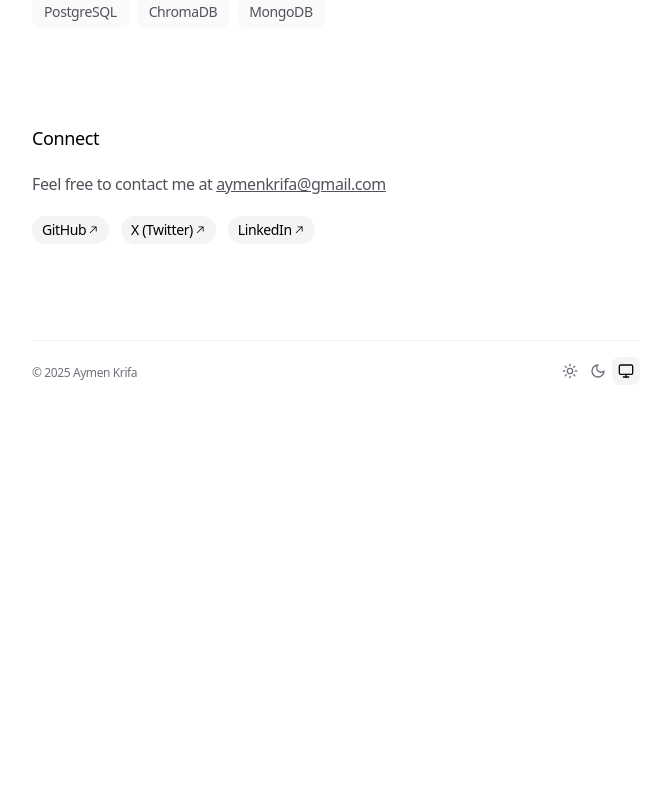
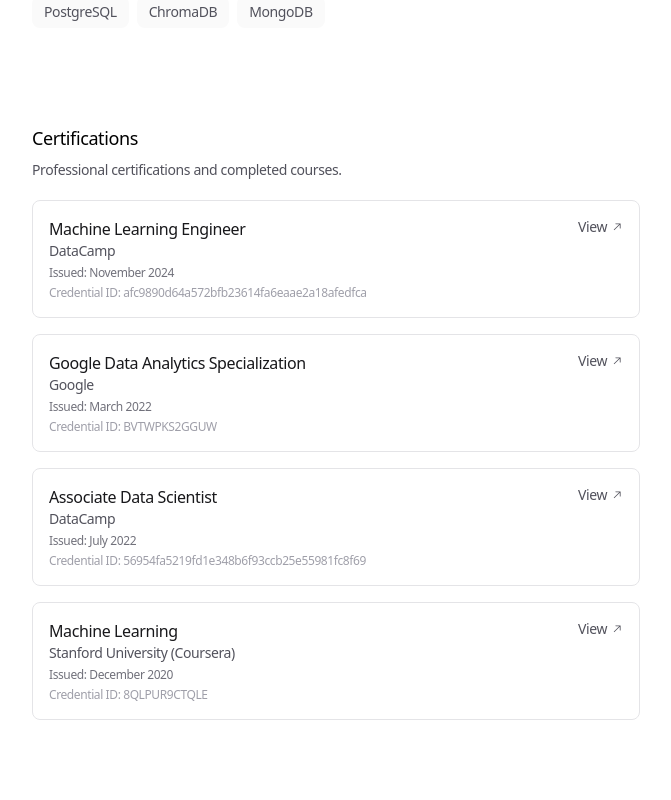
Before and after one commit to aymenkrifa/portfolio, a Next.js app: page / in a window 1280 px wide. Shown: the part 2120-2920 px from the top of the page, without its empty margins (304-975 px from the left). Before the commit the page ends 2521 px from the top, so only its background shows below. Built offline with nearby package versions, Linux system fonts and the light colour scheme.

Commit message:
feat: Add certifications section with details for professional achievements

```diff
--- a/app/data.ts
+++ b/app/data.ts
@@ -48,6 +48,15 @@
   skills: string[]
 }
 
+type Certification = {
+  name: string
+  issuer: string
+  date: string
+  credentialId?: string
+  link?: string
+  id: string
+}
+
 export const SKILL_CATEGORIES: SkillCategory[] = [
   {
     name: 'Languages',
@@ -69,6 +78,41 @@
   {
     name: 'Databases',
     skills: ['PostgreSQL', 'ChromaDB', 'MongoDB'],
+  },
+]
+
+export const CERTIFICATIONS: Certification[] = [
+  {
+    name: 'Machine Learning Engineer',
+    issuer: 'DataCamp',
+    date: 'November 2024',
+    credentialId: 'afc9890d64a572bfb23614fa6eaae2a18afedfca',
+    link: 'https://www.datacamp.com/completed/statement-of-accomplishment/track/afc9890d64a572bfb23614fa6eaae2a18afedfca',
+    id: 'cert1',
+  },
+  {
+    name: 'Google Data Analytics Specialization',
+    issuer: 'Google',
+    date: 'March 2022',
+    credentialId: 'BVTWPKS2GGUW',
+    link: 'https://www.coursera.org/account/accomplishments/professional-cert/BVTWPKS2GGUW',
+    id: 'cert2',
+  },
+  {
+    name: 'Associate Data Scientist',
+    issuer: 'DataCamp',
+    date: 'July 2022',
+    credentialId: '56954fa5219fd1e348b6f93ccb25e55981fc8f69',
+    link: 'https://www.datacamp.com/completed/statement-of-accomplishment/track/56954fa5219fd1e348b6f93ccb25e55981fc8f69',
+    id: 'cert3',
+  },
+  {
+    name: 'Machine Learning',
+    issuer: 'Stanford University (Coursera)',
+    date: 'December 2020',
+    credentialId: '8QLPUR9CTQLE',
+    link: 'https://www.coursera.org/account/accomplishments/verify/8QLPUR9CTQLE',
+    id: 'cert4',
   },
 ]
 
--- a/app/page.tsx
+++ b/app/page.tsx
@@ -21,6 +21,7 @@
   EMAIL,
   SOCIAL_LINKS,
   SKILL_CATEGORIES,
+  CERTIFICATIONS,
 } from './data'
 
 const VARIANTS_CONTAINER = {
@@ -695,6 +696,68 @@
           ))}
         </div>
       </motion.section>
+
+      <motion.section
+        variants={VARIANTS_SECTION}
+        transition={TRANSITION_SECTION}
+      >
+        <h3 className="mb-2 text-lg font-medium">Certifications</h3>
+        <p className="mb-5 text-sm text-zinc-600 dark:text-zinc-400">
+          Professional certifications and completed courses.
+        </p>
+        <div className="space-y-4">
+          {CERTIFICATIONS.map((cert) => (
+            <div
+              key={cert.id}
+              className="rounded-lg border border-zinc-200 bg-white p-4 dark:border-zinc-800 dark:bg-zinc-950"
+            >
+              <div className="flex items-start justify-between">
+                <div className="flex-1">
+                  <h4 className="font-medium text-zinc-900 dark:text-zinc-100">
+                    {cert.name}
+                  </h4>
+                  <p className="text-sm text-zinc-600 dark:text-zinc-400">
+                    {cert.issuer}
+                  </p>
+                  <p className="text-xs text-zinc-500 dark:text-zinc-500 mt-1">
+                    Issued: {cert.date}
+                  </p>
+                  {cert.credentialId && (
+                    <p className="text-xs text-zinc-400 dark:text-zinc-500 mt-1">
+                      Credential ID: {cert.credentialId}
+                    </p>
+                  )}
+                </div>
+                {cert.link && (
+                  <a
+                    href={cert.link}
+                    target="_blank"
+                    rel="noopener noreferrer"
+                    className="inline-flex items-center gap-1 text-sm text-zinc-600 hover:text-zinc-900 dark:text-zinc-400 dark:hover:text-zinc-100 transition-colors"
+                  >
+                    View
+                    <svg
+                      width="12"
+                      height="12"
+                      viewBox="0 0 15 15"
+                      fill="none"
+                      xmlns="http://www.w3.org/2000/svg"
+                      className="h-3 w-3"
+                    >
+                      <path
+                        d="M3.64645 11.3536C3.45118 11.1583 3.45118 10.8417 3.64645 10.6465L10.2929 4L6 4C5.72386 4 5.5 3.77614 5.5 3.5C5.5 3.22386 5.72386 3 6 3L11.5 3C11.6326 3 11.7598 3.05268 11.8536 3.14645C11.9473 3.24022 12 3.36739 12 3.5L12 9.00001C12 9.27615 11.7761 9.50001 11.5 9.50001C11.2239 9.50001 11 9.27615 11 9.00001V4.70711L4.35355 11.3536C4.15829 11.5488 3.84171 11.5488 3.64645 11.3536Z"
+                        fill="currentColor"
+                        fillRule="evenodd"
+                        clipRule="evenodd"
+                      ></path>
+                    </svg>
+                  </a>
+                )}
+              </div>
+            </div>
+          ))}
+        </div>
+      </motion.section>
       {/*
       <motion.section
         variants={VARIANTS_SECTION}
```
